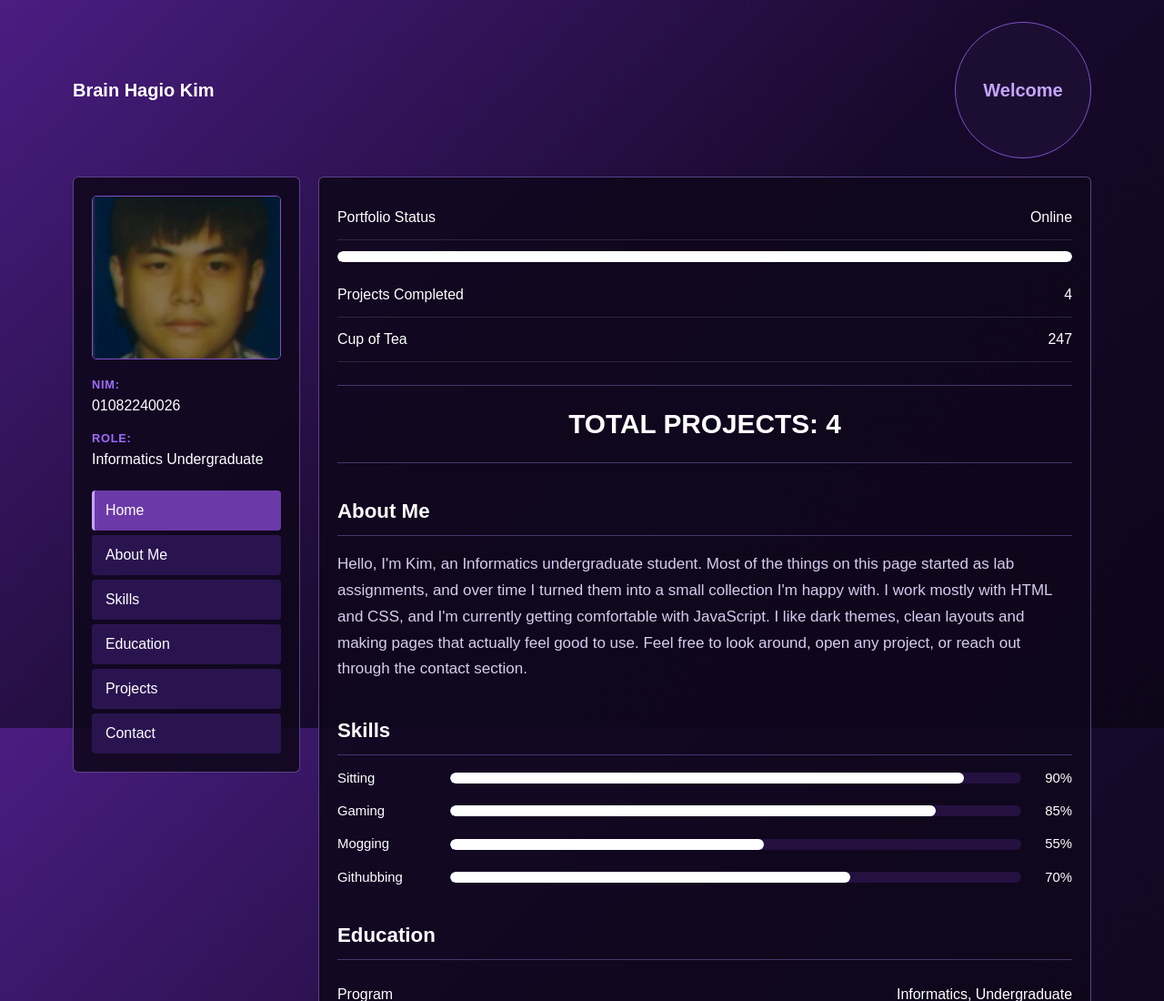
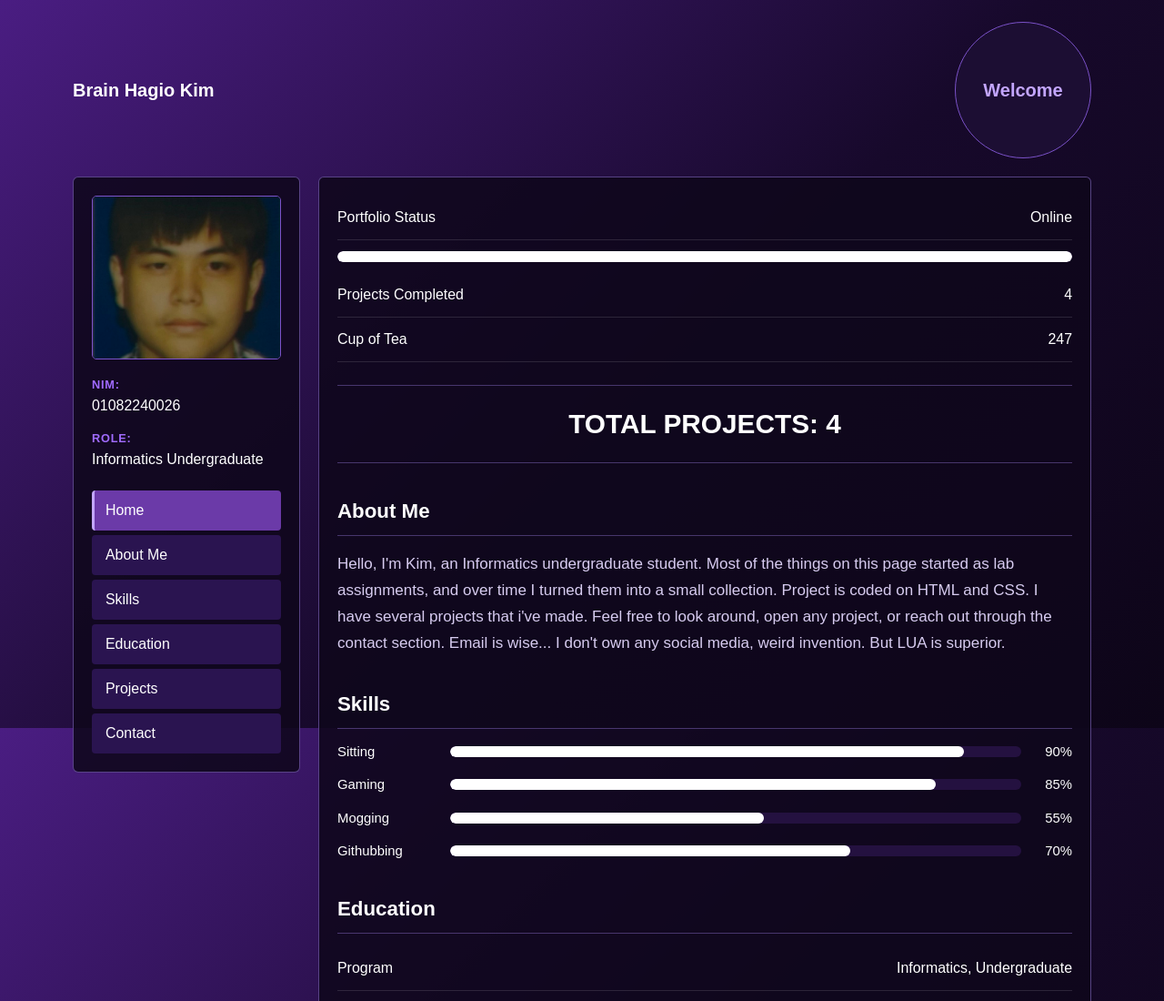
Before and after one commit to BigLor96/lab-project, a plain HTML site: page index.html in a window 1280 px wide. Shown: the top 1100 px of the page at 91% size. Drawn offline with Linux system fonts and the light colour scheme; a web font is replaced by a local one.

Commit message:
Update portfolio

```diff
--- a/index.html
+++ b/index.html
@@ -58,13 +58,11 @@
       <section id="about">
         <h2>About Me</h2>
         <p class="about-text">
-          Hello, I'm Kim, an Informatics undergraduate student. Most of the
-          things on this page started as lab assignments, and over time I
-          turned them into a small collection I'm happy with. I work mostly
-          with HTML and CSS, and I'm currently getting comfortable with
-          JavaScript. I like dark themes, clean layouts and making pages
-          that actually feel good to use. Feel free to look around, open any
-          project, or reach out through the contact section.
+            Hello, I'm Kim, an Informatics undergraduate student. Most of the
+            things on this page started as lab assignments, and over time I
+            turned them into a small collection. Project is coded on
+            HTML and CSS. I have several projects that i've made. Feel free to look around, open any
+            project, or reach out through the contact section. Email is wise... I don't own any social media, weird invention. But LUA is superior.
         </p>
       </section>
 
```
